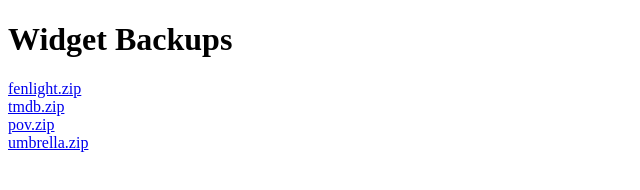
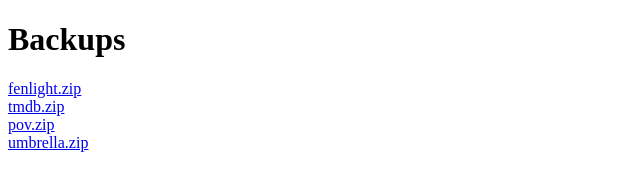
Before and after one commit to Bigmoco/widgets, a plain HTML site: page index.html in a window 1280 px wide. Shown: the whole page, without its empty margins (0-640 px from the left). Drawn offline with Linux system fonts and the light colour scheme.

Commit message:
Update title and heading in index.html

```diff
--- a/index.html
+++ b/index.html
@@ -2,11 +2,11 @@
 <html>
 <head>
 <meta charset="utf-8">
-<title>Bigmoco Widget Backups</title>
+<title>Widget Backups</title>
 </head>
 <body>
 
-<h1>Widget Backups</h1>
+<h1>Backups</h1>
 
 <!-- Live -->
 <a href="fenlight.zip">fenlight.zip</a><br>
```
